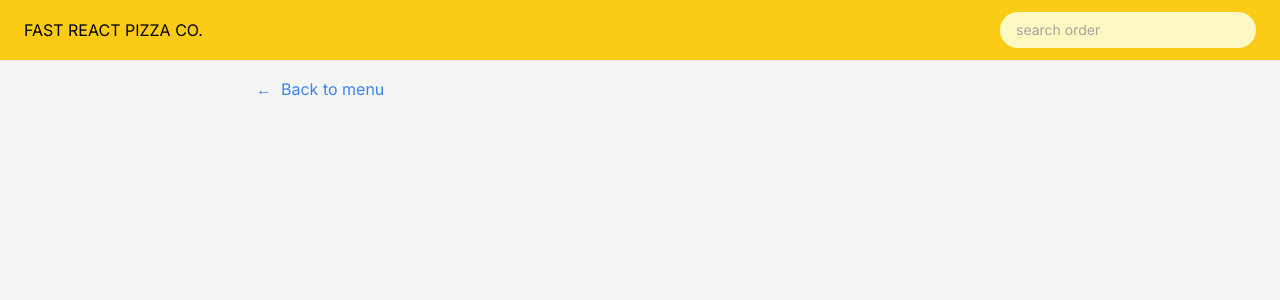
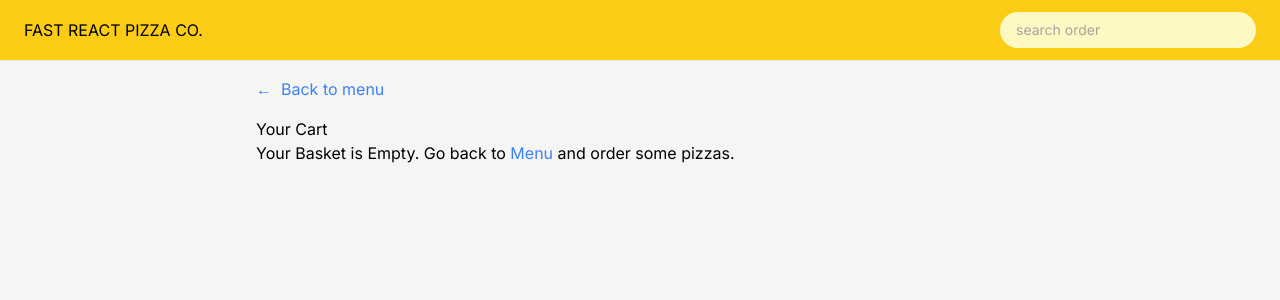
Before and after one commit to matinsekhavat/fast-pizza, a Next.js app: page /cart in a window 1280 px wide. Shown: the top 300 px of the page. Built offline with nearby package versions, Linux system fonts and the light colour scheme.

Commit message:
complete Checkout items in /Cart route

```diff
--- a/app/cart/page.tsx
+++ b/app/cart/page.tsx
@@ -1,12 +1,53 @@
-import React from "react";
+"use client";
+import Link from "next/link";
+import { useData } from "../_context/DataContext";
 import GoBackButton from "../_ui/GoBackButton";
+import AddCardButton from "../_ui/AddCardButton";
 
-function page() {
+function Page() {
+  const { basket } = useData();
   return (
     <div className="max-w-3xl mx-auto my-4">
       <GoBackButton> ←&nbsp; Back to menu</GoBackButton>
+      <div>
+        <p className="mt-4">Your Cart</p>
+        {/* order checkout */}
+        <div>
+          <div>
+            {!basket.length ? (
+              <p>
+                Your Basket is Empty. Go back to{" "}
+                <Link href="/menu" className="text-blue-500">
+                  Menu
+                </Link>{" "}
+                and order some pizzas.
+              </p>
+            ) : (
+              <div className="flex flex-col ">
+                {basket.map((item) => {
+                  return (
+                    <>
+                      <div className="flex items-center justify-between py-4 border-b-2 border-stone-200">
+                        <p>
+                          {item.quantity}× {item.name.toUpperCase()}
+                        </p>
+                        <div className="flex items-center gap-4 text-stone-800">
+                          <span className="font-bold text-sm">
+                            €{item.unitPrice}
+                          </span>
+                          {<AddCardButton menu={item} />}
+                        </div>
+                      </div>
+                    </>
+                  );
+                })}
+              </div>
+            )}
+          </div>
+        </div>
+      </div>
     </div>
   );
 }
 
-export default page;
+export default Page;
```
